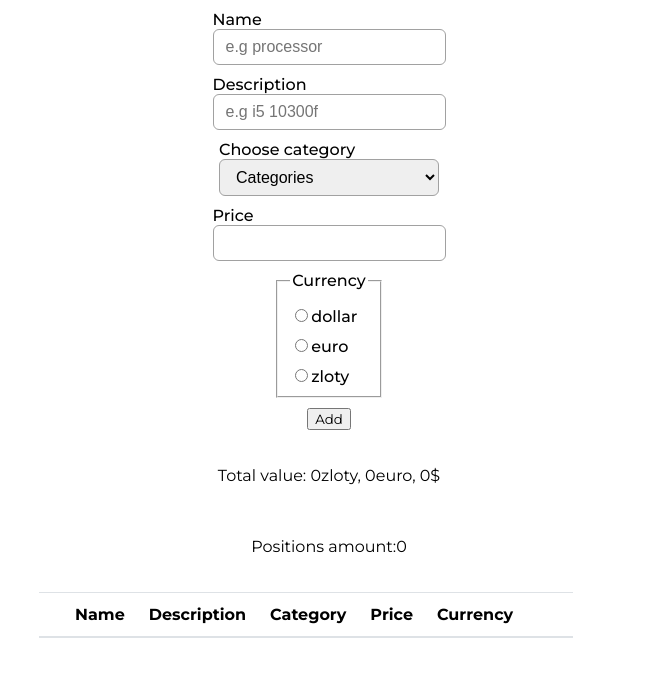
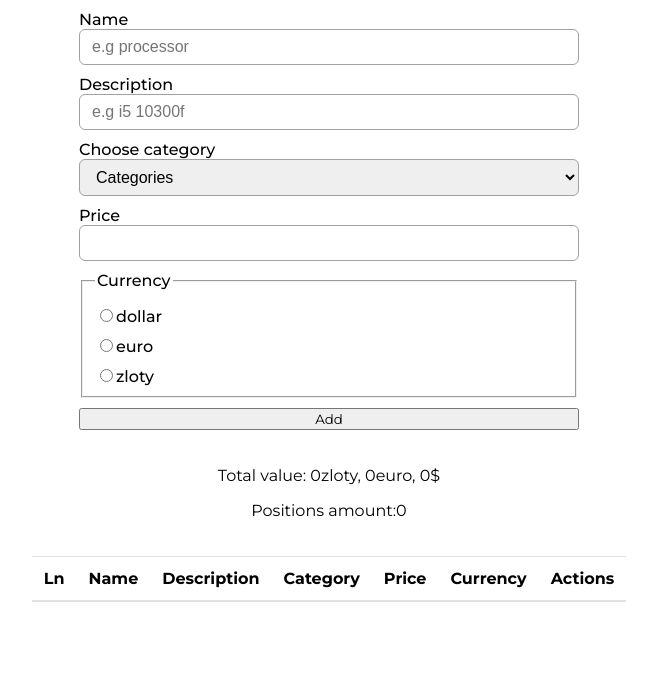
Before and after one commit to H3ronn/pc-value, a React (Create React App) app: page / in a window 1280 px wide. Shown: the top 676 px of the page, without its empty margins (311-968 px from the left). Built offline with nearby package versions, Linux system fonts and the light colour scheme.

Commit message:
Add styles to Table

```diff
--- a/src/components/molecules/Select/Select.js
+++ b/src/components/molecules/Select/Select.js
@@ -5,7 +5,6 @@ import Label from 'components/atoms/Label/Label';
 const Wrapper = styled.div`
   display: flex;
   flex-direction: column;
-  width: 220px;
   /* align-items: center; */
   span {
     text-align: center;
--- a/src/components/organisms/Form/Form.js
+++ b/src/components/organisms/Form/Form.js
@@ -9,9 +9,10 @@ import styled from 'styled-components';
 const StyledForm = styled.form`
   display: flex;
   flex-direction: column;
+  margin: 0 auto;
   width: 50vw;
-  margin: 0 auto;
-  align-items: center;
+  min-width: 200px;
+  max-width: 500px;
 `;
 
 const categories = [
--- a/src/components/organisms/Table/Table.js
+++ b/src/components/organisms/Table/Table.js
@@ -2,11 +2,12 @@ import React from 'react';
 import styled from 'styled-components';
 
 const TableWrapper = styled.div`
-  margin: 0 30px;
+  overflow-x: auto;
 `;
 
 const StyledTable = styled.table`
   border-collapse: collapse;
+  max-width: 100vw;
 
   thead th {
     border-bottom: 2px solid #dee2e6;
@@ -17,6 +18,12 @@ const StyledTable = styled.table`
     border-top: 1px solid #dee2e6;
     padding: 12px;
   }
+
+  td {
+    min-width: 150px;
+    max-width: 30vw;
+    word-break: break-all;
+  }
 `;
 
 const Table = ({ data, deleteItem }) => {
@@ -25,14 +32,13 @@ const Table = ({ data, deleteItem }) => {
       <StyledTable>
         <thead>
           <tr>
-            <th></th>
+            <th>Ln</th>
             <th>Name</th>
             <th>Description</th>
             <th>Category</th>
             <th>Price</th>
             <th>Currency</th>
-            <th></th>
-            <th></th>
+            <th>Actions</th>
           </tr>
         </thead>
         <tbody>
--- a/src/views/Main.js
+++ b/src/views/Main.js
@@ -7,15 +7,14 @@ import { getRandomId } from 'helpers/getRandomId';
 const Wrapper = styled.div`
   display: grid;
   justify-content: center;
-  align-items: center;
-  align-self: center;
-  margin: 0 auto;
   gap: 20px;
 
   p {
     text-align: center;
   }
 `;
+
+const Informations = styled.div``;
 
 const Main = () => {
   const [state, setState] = useState([]);
@@ -49,8 +48,10 @@ const Main = () => {
   return (
     <Wrapper>
       <Form onSubmit={addItem} />
-      <p>{getTotalValue()}</p>
-      <p>Positions amount:{getPositionsAmount()}</p>
+      <Informations>
+        <p>{getTotalValue()}</p>
+        <p>Positions amount:{getPositionsAmount()}</p>
+      </Informations>
       <Table data={state} deleteItem={deleteItem} />
     </Wrapper>
   );
```
